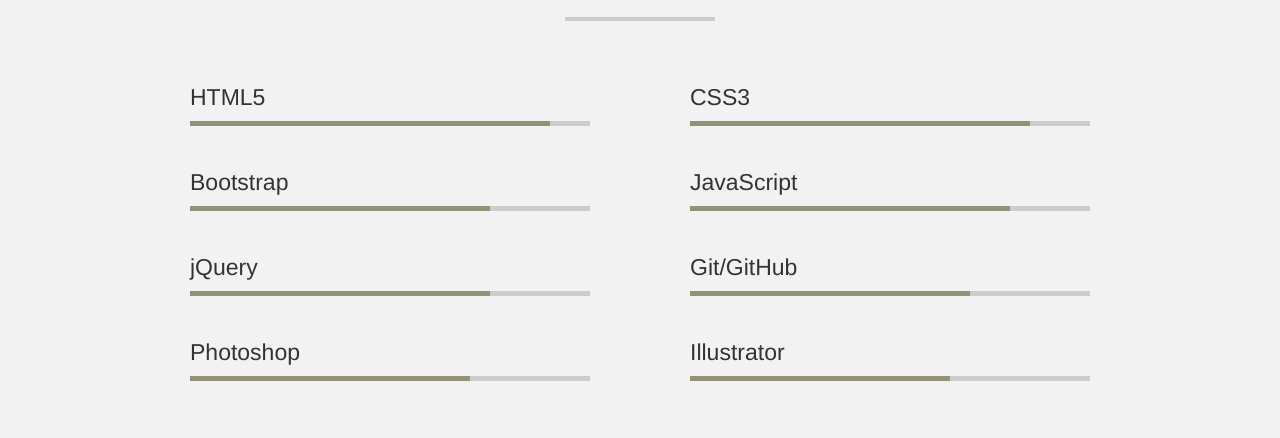
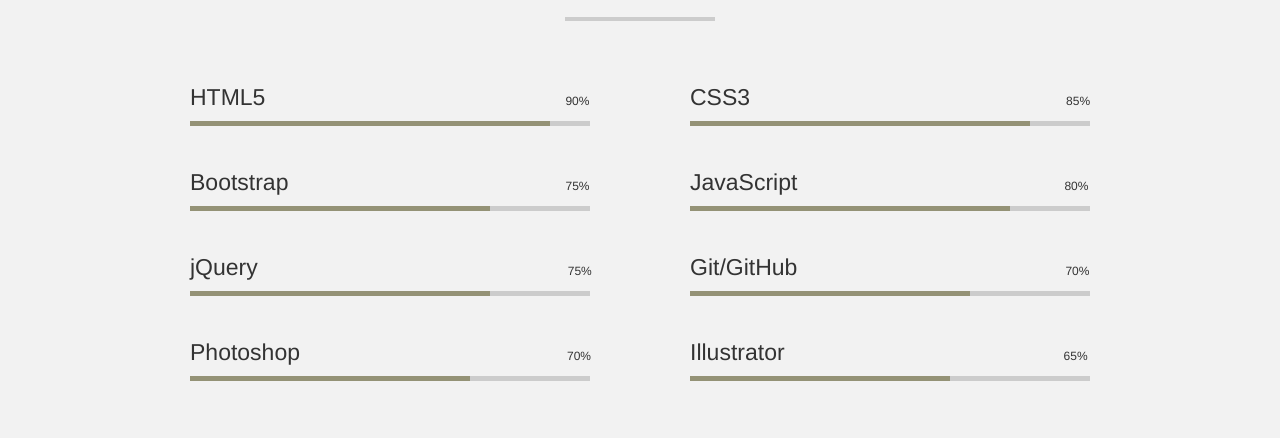
Before and after one commit to briandaub/briandaub.github.io, a Jekyll site: the page built from index.html, in a window 1280 px wide. Shown: the part 1388-1826 px from the top of the page. Built offline with Jekyll 4.4.1, drawn with Linux system fonts in a browser that asks for light colours.

Commit message:
added percents to skills graph

```diff
--- a/_sass/_skills.sass
+++ b/_sass/_skills.sass
@@ -16,19 +16,12 @@
 
     .skill-list
 
-        .bar-title
-            text-align: left
-            display: block
-            margin: 40px 0 0
-            display: none
-
         .bar-outter
             text-align: left
             margin: 40px 50px
             background-color: #ccc
             height: 5px
             width: 400px
-
 
         .bar-inner
             height: 100%
@@ -39,13 +32,25 @@
                 top: -40px
                 font-size: 23px
 
+
+            &:after
+                position: relative
+                top: -40px
+
+
         .html
             width: 90%
             animation: html 2s ease-out
 
 
-            &::before
+            &:before
                 content: "HTML5"
+
+            &:after
+                content: '90%'
+                left: 300px
+
+
 
         @keyframes html
             0%
@@ -60,6 +65,9 @@
 
             &::before
                 content: "CSS3"
+            &:after
+                content: '85%'
+                left: 316px
 
         @keyframes css
             0%
@@ -73,6 +81,9 @@
 
             &::before
                 content: "Bootstrap"
+            &:after
+                content: '75%'
+                left: 277px
 
         @keyframes bootstrap
             0%
@@ -87,6 +98,9 @@
 
             &::before
                 content: "JavaScript"
+            &:after
+                content: '80%'
+                left: 267px
 
         @keyframes js
             0%
@@ -100,6 +114,9 @@
 
             &::before
                 content: "jQuery"
+            &:after
+                content: '75%'
+                left: 310px
 
         @keyframes jquery
             0%
@@ -113,6 +130,9 @@
 
             &::before
                 content: "Git/GitHub"
+            &:after
+                content: '70%'
+                left: 268px
 
         @keyframes git
             0%
@@ -126,6 +146,9 @@
 
             &::before
                 content: "Photoshop"
+            &:after
+                content: '70%'
+                left: 267px
 
         @keyframes ps
             0%
@@ -139,6 +162,9 @@
 
             &::before
                 content: "Illustrator"
+            &:after
+                content: '65%'
+                left: 279px
 
         @keyframes is
             0%
```
